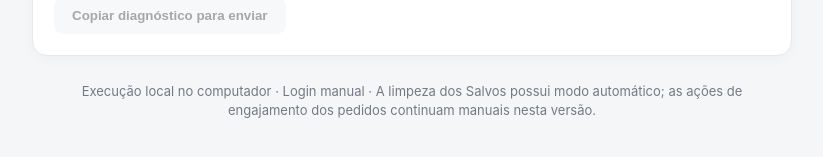
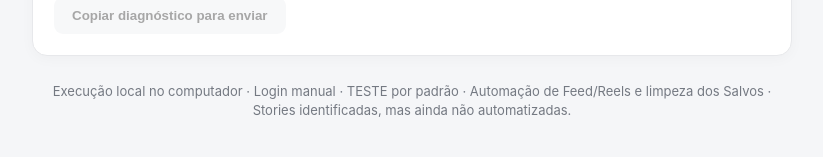
Before and after one commit to projectgithubrepository/curtidorIG, an Electron app: page public/index.html in a window 1040 px wide. Shown: the part 1521-1678 px from the top of the page, without its empty margins (108-931 px from the left). Drawn offline with Linux system fonts and the light colour scheme; no server answers.

Commit message:
Atualizar aviso de escopo da automação

```diff
--- a/public/index.html
+++ b/public/index.html
@@ -22,5 +22,5 @@
 <p id="cleanupMessage" class="hint">Nenhuma limpeza iniciada.</p><p id="cleanupCounter" class="hint"></p><div id="cleanupResults" class="results"><p class="muted">Os itens da coleção aparecerão aqui.</p></div>
 </section>
 <section class="panel"><div class="section-head"><h2>Diagnóstico da coleta</h2><a id="downloadDiagnostic" href="/api/diagnostic-log" download="curtidorig-diagnostico.txt">Baixar resumo .txt</a></div><p class="hint">Relatório curto com o que foi encontrado, operações capturadas e eventuais erros.</p><button id="copyDiagnostic" class="secondary" disabled>Copiar diagnóstico para enviar</button><span id="diagnosticCopyStatus" class="hint"></span></section>
-<footer>Execução local no computador · Login manual · A limpeza dos Salvos possui modo automático; as ações de engajamento dos pedidos continuam manuais nesta versão.</footer>
+<footer>Execução local no computador · Login manual · TESTE por padrão · Automação de Feed/Reels e limpeza dos Salvos · Stories identificadas, mas ainda não automatizadas.</footer>
 </main><script src="/app.js"></script></body></html>
```
